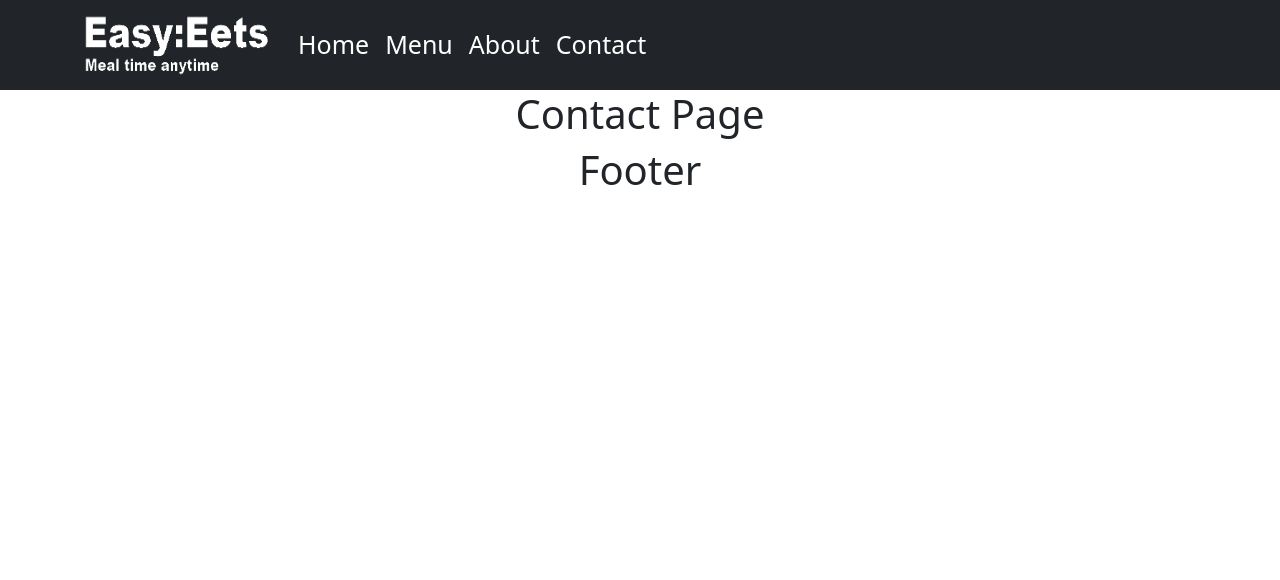
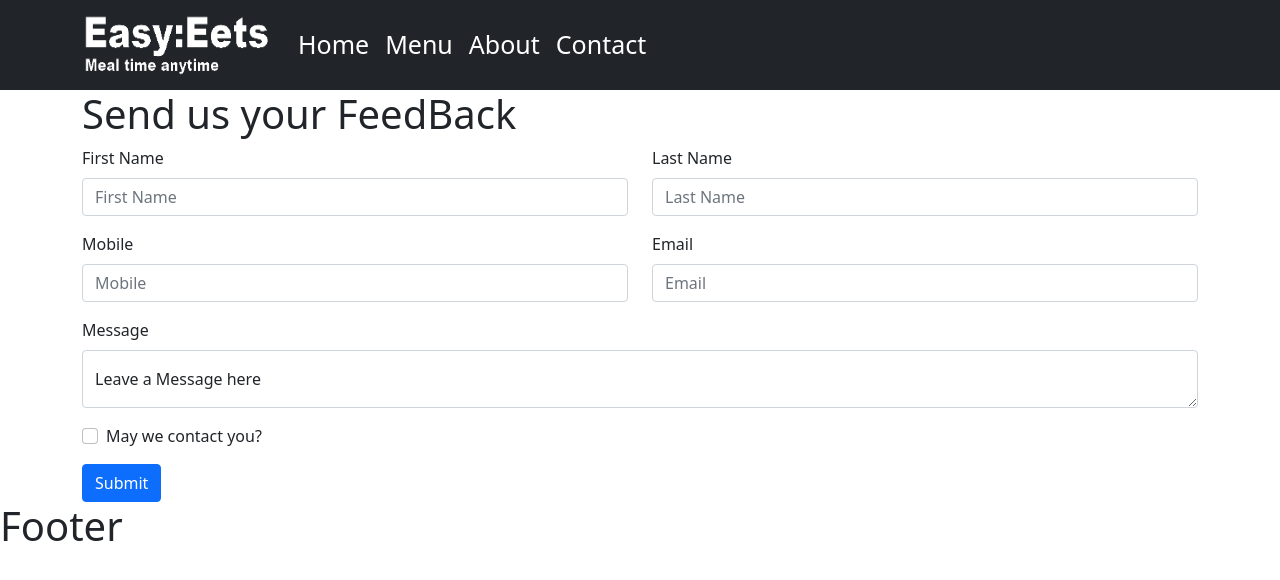
Before and after one commit to theoverse/easy-eats, a React (Create React App) app: page /contact in a window 1280 px wide. Shown: the top 580 px of the page. Built offline with nearby package versions, Linux system fonts and the light colour scheme.

Commit message:
added and setup a contact from

```diff
--- a/src/App.css
+++ b/src/App.css
@@ -1,7 +1,3 @@
-.App {
-  text-align: center;
-}
-
 .App-logo {
   height: 40vmin;
   pointer-events: none;
--- a/src/component/body/Contact.jsx
+++ b/src/component/body/Contact.jsx
@@ -1,10 +1,52 @@
-import React, { Component } from 'react'
+import React, { Component, Fragment } from 'react'
+import { Container, Row, Form, Button, Col, FloatingLabel } from 'react-bootstrap'
 
 export class Contact extends Component {
     render() {
         return (
             <div>
-                <h1>Contact Page</h1>
+                <Fragment>
+                    <Container>
+                        <h1>Send us your FeedBack</h1>
+                        <Form>
+                            <Row className="mb-3">
+                                <Form.Group as={Col}>
+                                    <Form.Label>First Name</Form.Label>
+                                    <Form.Control type="text" placeholder="First Name" />
+                                </Form.Group>
+
+                                <Form.Group as={Col}>
+                                    <Form.Label>Last Name</Form.Label>
+                                    <Form.Control type="text" placeholder="Last Name" />
+                                </Form.Group>
+                            </Row>
+                            <Row className="mb-3">
+                                <Form.Group as={Col}>
+                                    <Form.Label>Mobile</Form.Label>
+                                    <Form.Control type="number" placeholder="Mobile" />
+                                </Form.Group>
+
+                                <Form.Group as={Col}>
+                                    <Form.Label>Email</Form.Label>
+                                    <Form.Control type="email" placeholder="Email" />
+                                </Form.Group>
+                            </Row>
+
+                            <Form.Label>Message</Form.Label>
+                            <FloatingLabel controlId="floatingTextarea" label="Leave a Message here" className="mb-3">
+                                <Form.Control as="textarea" placeholder="Leave a comment here" />
+                            </FloatingLabel>
+
+                            <Form.Group className="mb-3" id="formGridCheckbox">
+                                <Form.Check type="checkbox" label="May we contact you?" />
+                            </Form.Group>
+
+                            <Button variant="primary" type="submit">
+                                Submit
+                            </Button>
+                        </Form>
+                    </Container>
+                </Fragment>
             </div>
         )
     }
```
